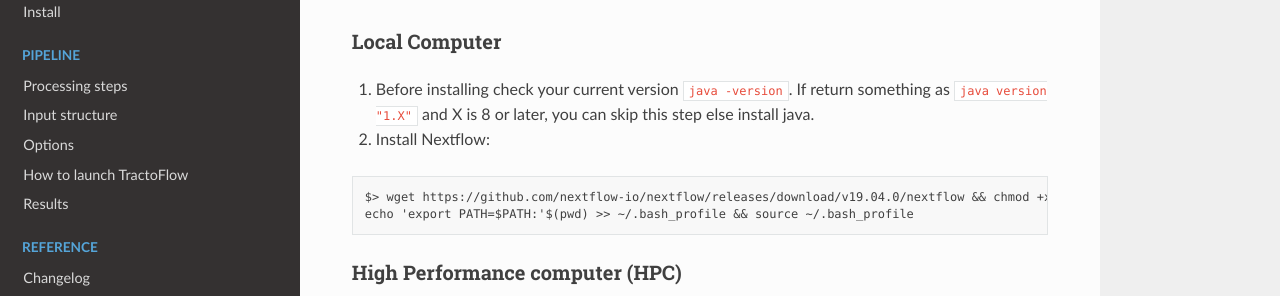
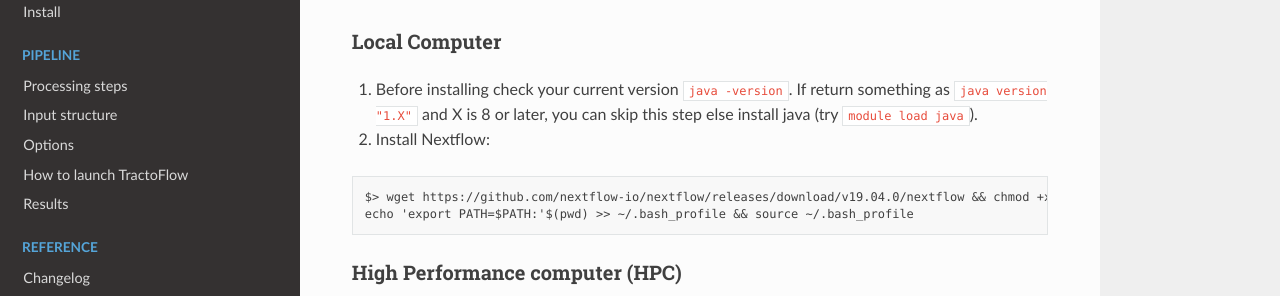
Before and after one commit to scilus/tractoflow_documentation, a Sphinx documentation site: the page built from source/installation/before_install.rst, in a window 1280 px wide and 900 px high. Shown: the part 260-556 px from the top of the window. Built offline with Sphinx 7.4.7 and the Read the Docs theme 2.0.0, drawn with Linux system fonts in a browser that asks for light colours.

Commit message:
small info java

```diff
--- a/source/installation/before_install.rst
+++ b/source/installation/before_install.rst
@@ -12,7 +12,7 @@
 
 Local Computer
 ##############
-1. Before installing check your current version ``java -version``. If return something as ``java version "1.X"`` and X is 8 or later, you can skip this step else install java.
+1. Before installing check your current version ``java -version``. If return something as ``java version "1.X"`` and X is 8 or later, you can skip this step else install java (try ``module load java``).
 2. Install Nextflow:
 
 ::
```
